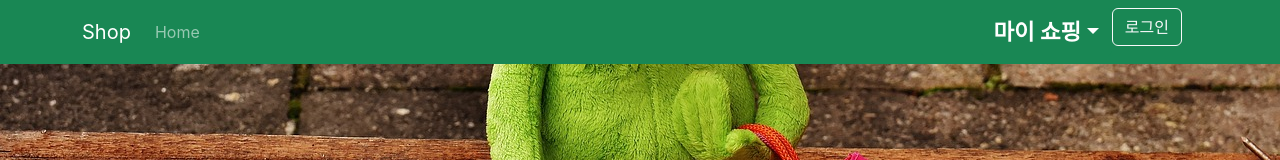
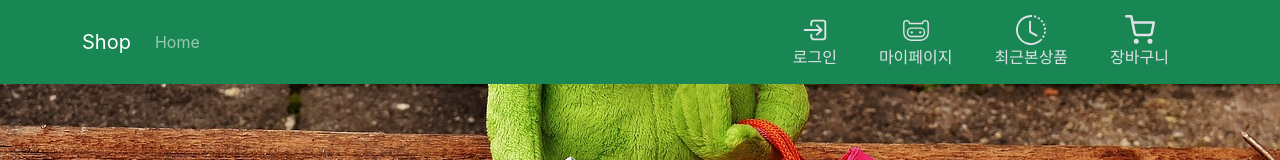
Before and after one commit to yes6686/shop4-front, a React (Create React App) app: page / in a window 1280 px wide. Shown: the top 160 px of the page. Built offline with nearby package versions, Linux system fonts and the light colour scheme; no server answers.

Commit message:
header.js 드롭다운 제거 후 아이콘 만들기

```diff
--- a/src/App.css
+++ b/src/App.css
@@ -23,7 +23,7 @@
 }
 
 .main-bg {
-  height: 300px;
+  height: 250px;
   background-image: url('./images/bg.jpg');
   background-size: cover;
   background-position: center;
--- a/src/components/Header.js
+++ b/src/components/Header.js
@@ -1,12 +1,14 @@
 import './../App.css';
 import React from 'react';
-import { Navbar, Container, Nav, Dropdown } from 'react-bootstrap';
-import { useSelector } from 'react-redux';
+import { Navbar, Container, Nav } from 'react-bootstrap';
 import { useNavigate } from 'react-router-dom';
+import { IoLogInOutline,IoLogOutOutline } from "react-icons/io5";
+import { PiFinnTheHumanLight } from "react-icons/pi";
+import { BsClockHistory } from "react-icons/bs";
+import { FiShoppingCart } from "react-icons/fi";
 
 const Header = () => {
     const navigate = useNavigate();
-    const state = useSelector((state) => state);
     const handleNavigation = (path) => {
         navigate(path);
     };
@@ -37,55 +39,56 @@ const Header = () => {
                     </Nav>
                     {/* 사용자 이름 표시 */}
                     <Nav className="ms-auto">
-                        <Dropdown>
-                            <Dropdown.Toggle
-                                className="user-name"
-                                variant="success"
-                                id="dropdown-basic"
-                                style={{ cursor: 'pointer' }}
-                            >
-                                {/* 로그인 되어있을땐 유저이름, 안되어있으면 마이쇼핑 */}
-                                {isLoggedIn ? user.name+'님' : '마이 쇼핑'}
-                            </Dropdown.Toggle>
-
-                            <Dropdown.Menu className="custom-dropdown-menu">
-                                <Dropdown.Item onClick={() => handleNavigation('/mypage')}>
-                                    마이페이지
-                                </Dropdown.Item>
-                                <Dropdown.Item onClick={() => handleNavigation('/cart')}>
-                                    장바구니
-                                </Dropdown.Item>
-                                <Dropdown.Item onClick={() => handleNavigation('/recentlyViewed')}>
-                                    최근 본 상품
-                                </Dropdown.Item>
-                                {/* You can add more items here */}
-                            </Dropdown.Menu>
-                        </Dropdown>
-
-                        {/* 로그인 되어 있으면 유저이름이랑 로그아웃 버튼,
-                            안되어 있으면 로그인 버튼만! */}
                         {isLoggedIn ? (
                             <Nav.Item className="me-2">
                                 <button
                                     onClick={handleLogout}
-                                    className="btn btn-outline-light"
+                                    className="btn"
                                     style={{ cursor: 'pointer'
 
-                                }}>로그아웃
+                                }}><IoLogOutOutline style={{height:'30px', width:'30px'}} />
+                                <br/>로그아웃
                                 </button>
                             </Nav.Item>
                         ) : (
                             <Nav.Item className="me-3">
                                 <button
                                     onClick={handleLogin}
-                                    className="btn btn-outline-light"
+                                    className="btn"
                                     style={{ cursor: 'pointer' }}
                                 >
-                                    로그인
+                                    <IoLogInOutline style={{height:'30px', width:'30px'}}/>
+                                    <br/>로그인
                                 </button>
                             </Nav.Item>
                         )}
+                        <Nav.Item className="me-3 btn"
+                                style={{ cursor: 'pointer' }}
+                                onClick={()=>{
+                                    handleNavigation('/mypage')
+                                }}>
+                                <PiFinnTheHumanLight style={{height:'30px', width:'30px'}}/>
+                                <br/>마이페이지
+                        </Nav.Item>
+                        <Nav.Item className="me-3 btn"
+                                style={{ cursor: 'pointer' }}
+                                onClick={()=>{
+                                    handleNavigation('/recentlyViewed')
+                                }}>
+                                <BsClockHistory style={{height:'30px', width:'30px'}}/>
+                                <br/>최근본상품
+                        </Nav.Item>
+                        <Nav.Item className="me-3 btn"
+                                style={{ cursor: 'pointer' }}
+                                onClick={()=>{
+                                    handleNavigation('/cart')
+                                }}>
+                                <FiShoppingCart style={{height:'30px', width:'30px'}}/>
+                                <br/>장바구니
+                        </Nav.Item>
                     </Nav>
+                    <h2 style={{color:'white'}}>{isLoggedIn ? user.name+'님' : ''}</h2>
+
                 </Container>
             </Navbar>
         </div>
--- a/src/store/recentlyViewedSlice.js
+++ b/src/store/recentlyViewedSlice.js
@@ -1,5 +1,5 @@
 import { createSlice } from "@reduxjs/toolkit";
-// git branch dev test
+
 let recentlyViewed = createSlice({
     name : 'recentlyViewed',
     initialState : [],
```
